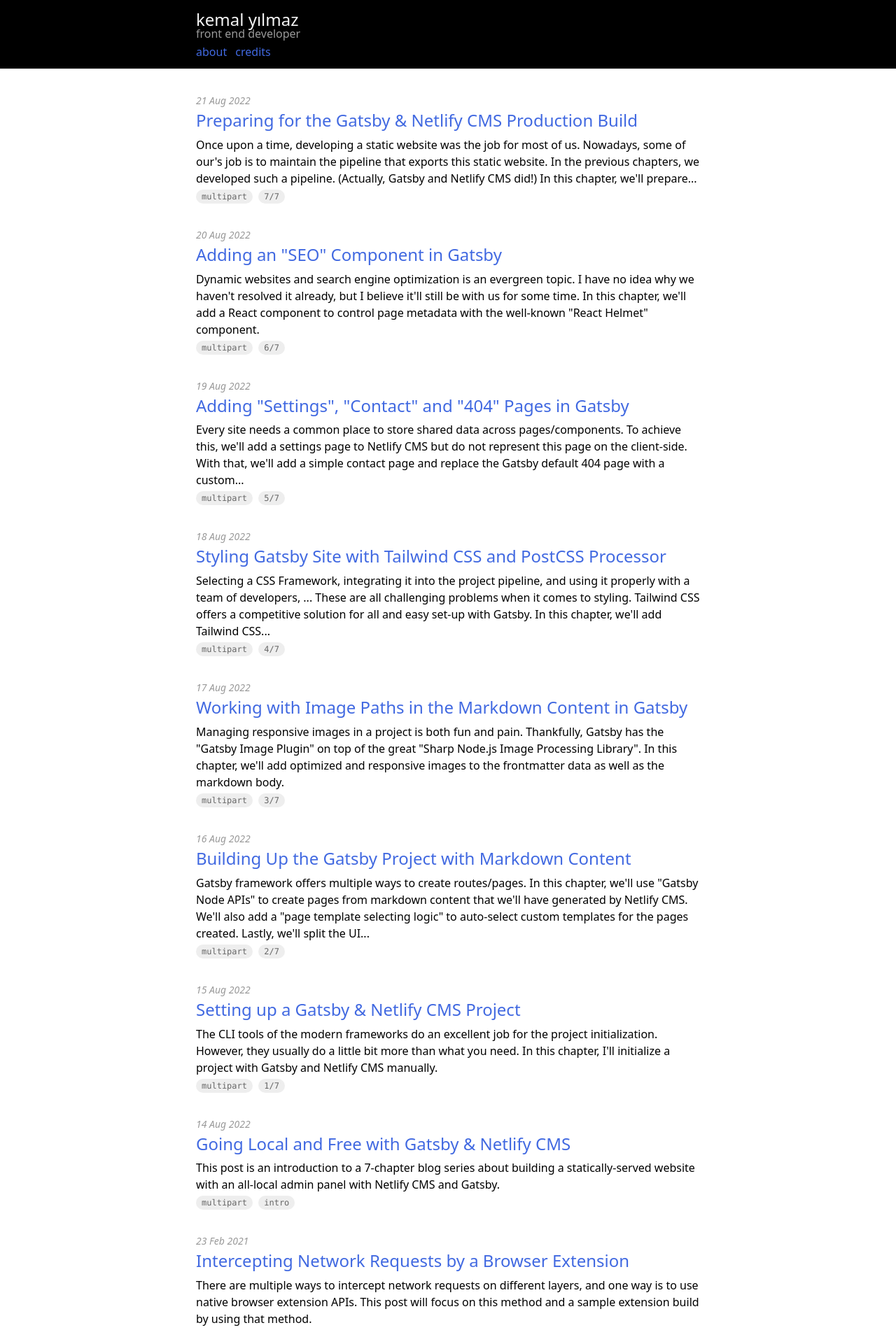
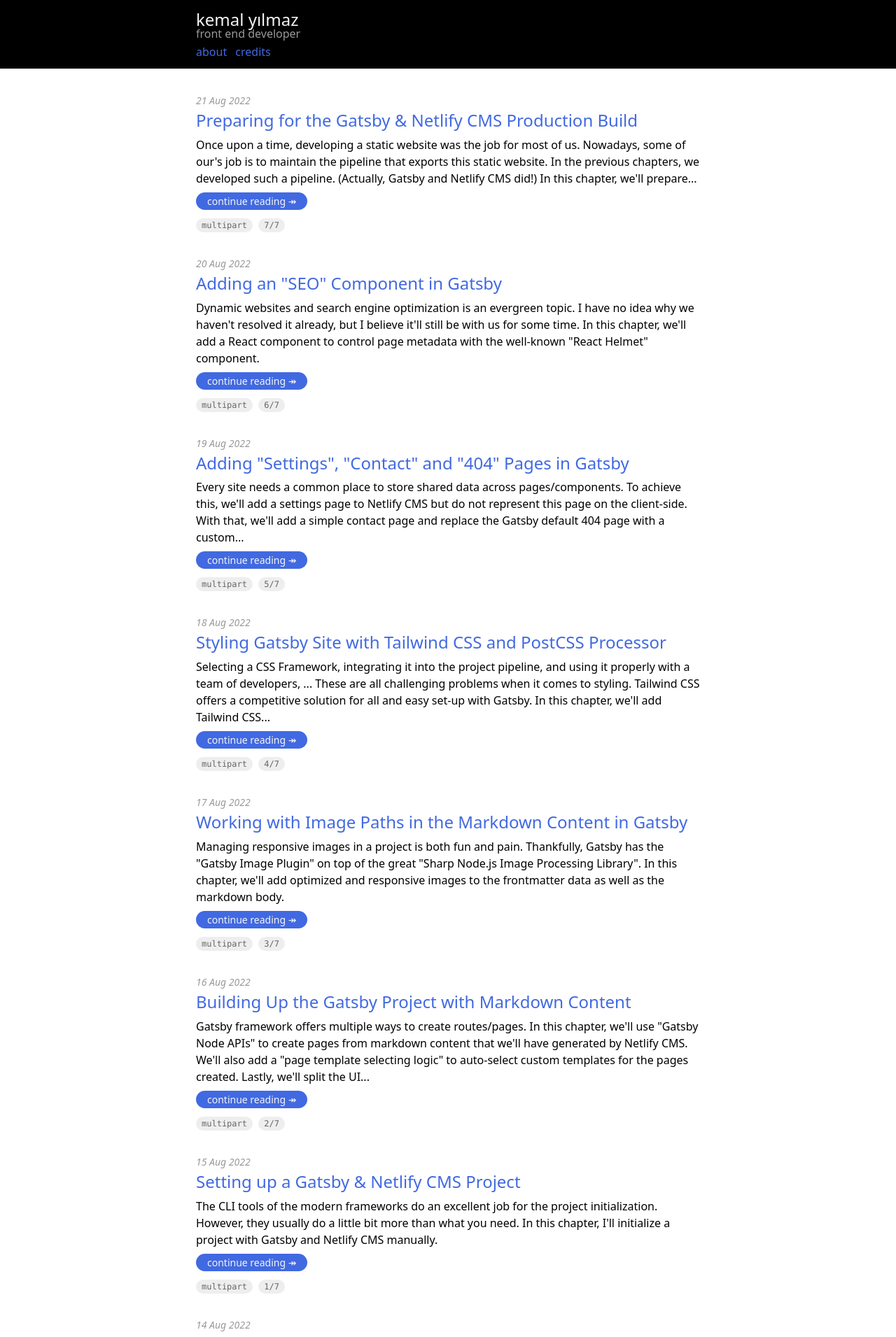
Before and after one commit to xkema/xkema.github.io, a Jekyll site: the page built from _pages/index.md, in a window 1280 px wide. Shown: the top 1911 px of the page at 70% size. Built offline with Jekyll 4.4.1, drawn with Linux system fonts in a browser that asks for light colours; some of the changed text lies outside the part shown.

Commit message:
Added "continue-reading" links to the posts list items on front page

```diff
--- a/_layouts/frontpage.html
+++ b/_layouts/frontpage.html
@@ -15,6 +15,7 @@
       <p class="post-excerpt">
         {% if excerpt_stripped != "" %}{{ excerpt_stripped | truncatewords: 50 }}{% else %}{{ post.title }}{% endif %}
       </p>
+      <a href="{{ post.url | relative_url }}" class="post-continue-reading" title="{{ post.title | escape }}">continue&nbsp;reading&nbsp;&Rarr;</a>
       {% if post.multipart %}
       <div class="post-multipart">
         <span>multipart</span>
--- a/_sass/theme.scss
+++ b/_sass/theme.scss
@@ -137,6 +137,19 @@
     }
     .post-excerpt {
       margin-bottom: 0;
+    }
+    .post-continue-reading {
+      display: inline-block;
+      background-color: var(--link-color);
+      color: var(--color-almost-white);
+      border-radius: 1rem;
+      margin: 0.5rem 0;
+      padding: 0.125rem 1rem;
+      text-decoration: none;
+      font-size: 87.5%;
+      &:hover {
+        background-color: var(--link-hover-color);
+      }
     }
     .post-multipart {
       span {
@@ -300,6 +313,14 @@
 
 
 @media (max-width: 768px) {
+  .posts-list {
+    .post {
+      .post-continue-reading {
+        padding: 0.25rem 1rem;
+      }
+    }
+  }
+
   .post-content,
   .page-content,
   .post-excerpt {
```
